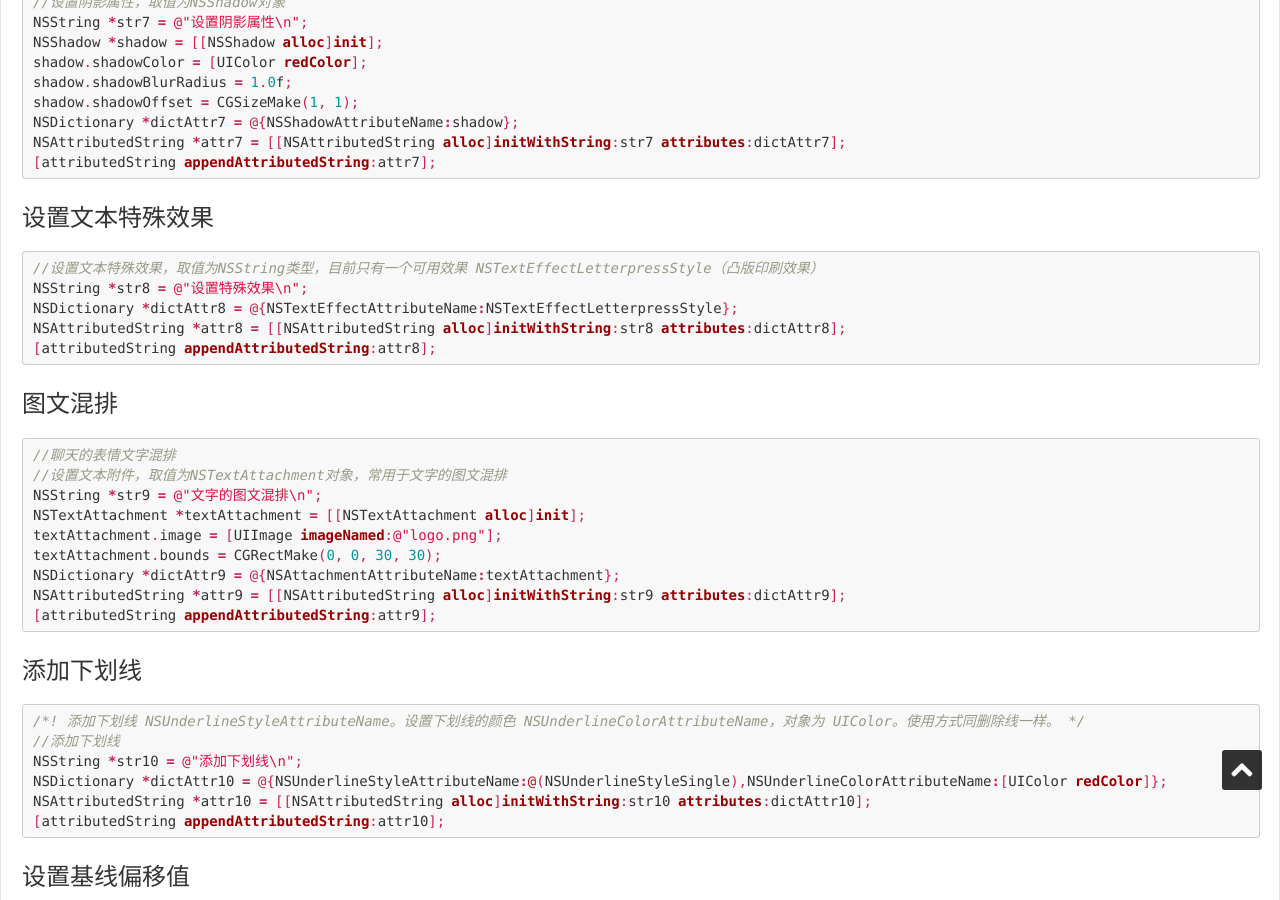
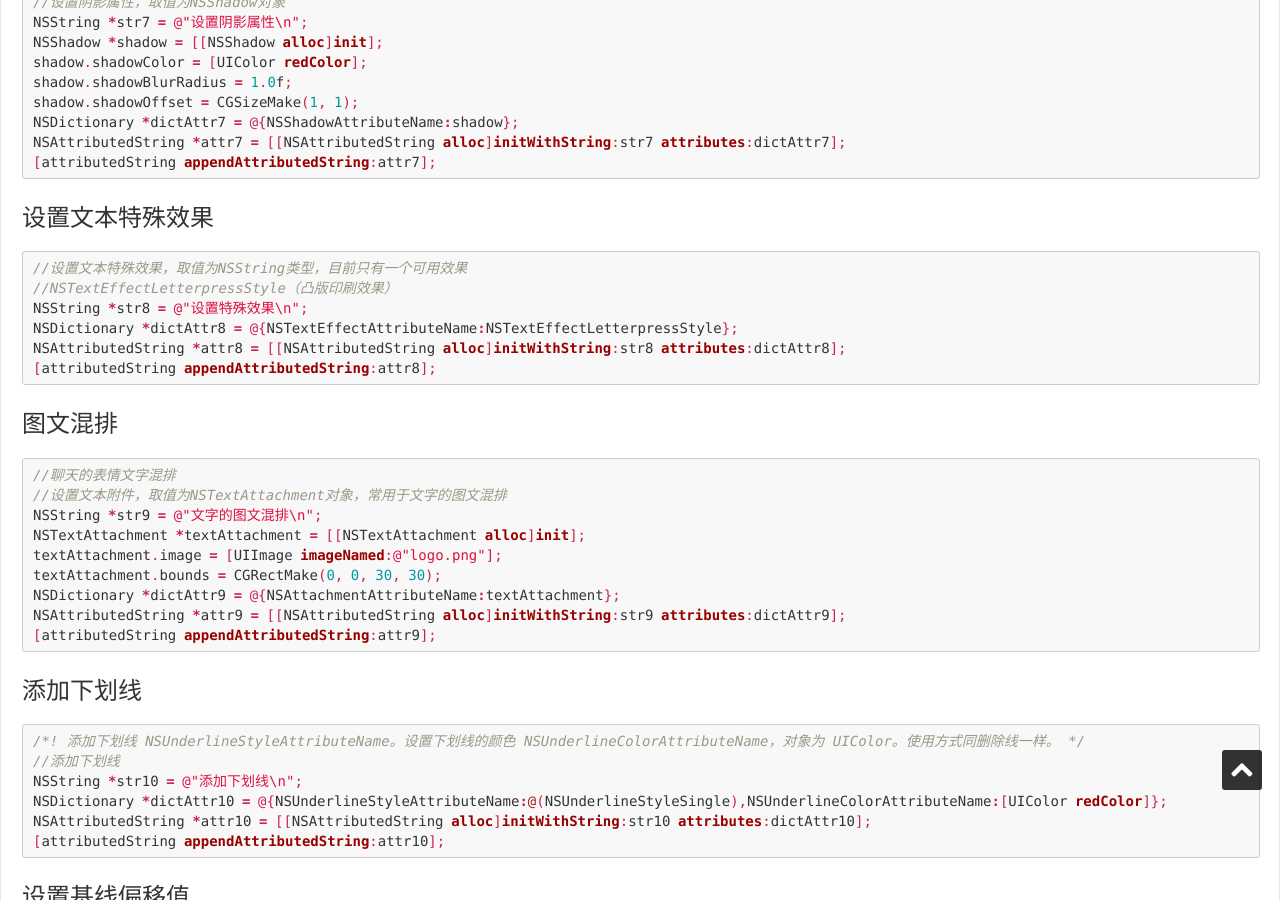
Before and after one commit to psvmc/myblog_jekyll, a Jekyll site: the page built from _posts/2017-11-16-ios-attributedstring.md, in a window 1280 px wide and 900 px high, scrolled down 4670 px. Built offline with Jekyll 4.4.1, drawn with Linux system fonts in a browser that asks for light colours; comment, search, counter and statistics services are not loaded.

Commit message:
文章更新

````diff
--- a/_posts/2017-11-16-ios-attributedstring.md
+++ b/_posts/2017-11-16-ios-attributedstring.md
@@ -221,7 +221,8 @@
 ### 设置文本特殊效果
 
 ```objc
-//设置文本特殊效果，取值为NSString类型，目前只有一个可用效果  NSTextEffectLetterpressStyle（凸版印刷效果）
+//设置文本特殊效果，取值为NSString类型，目前只有一个可用效果
+//NSTextEffectLetterpressStyle（凸版印刷效果）
 NSString *str8 = @"设置特殊效果\n";
 NSDictionary *dictAttr8 = @{NSTextEffectAttributeName:NSTextEffectLetterpressStyle};
 NSAttributedString *attr8 = [[NSAttributedString alloc]initWithString:str8 attributes:dictAttr8];
````
